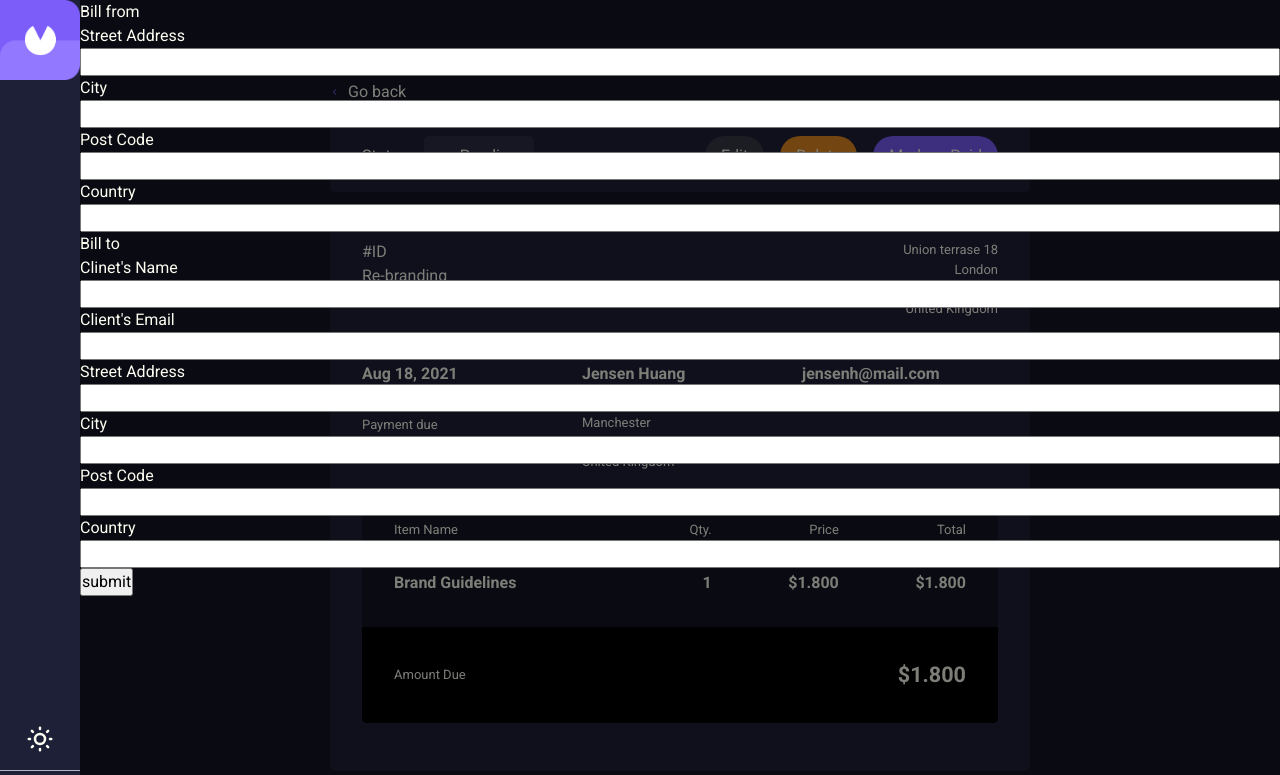
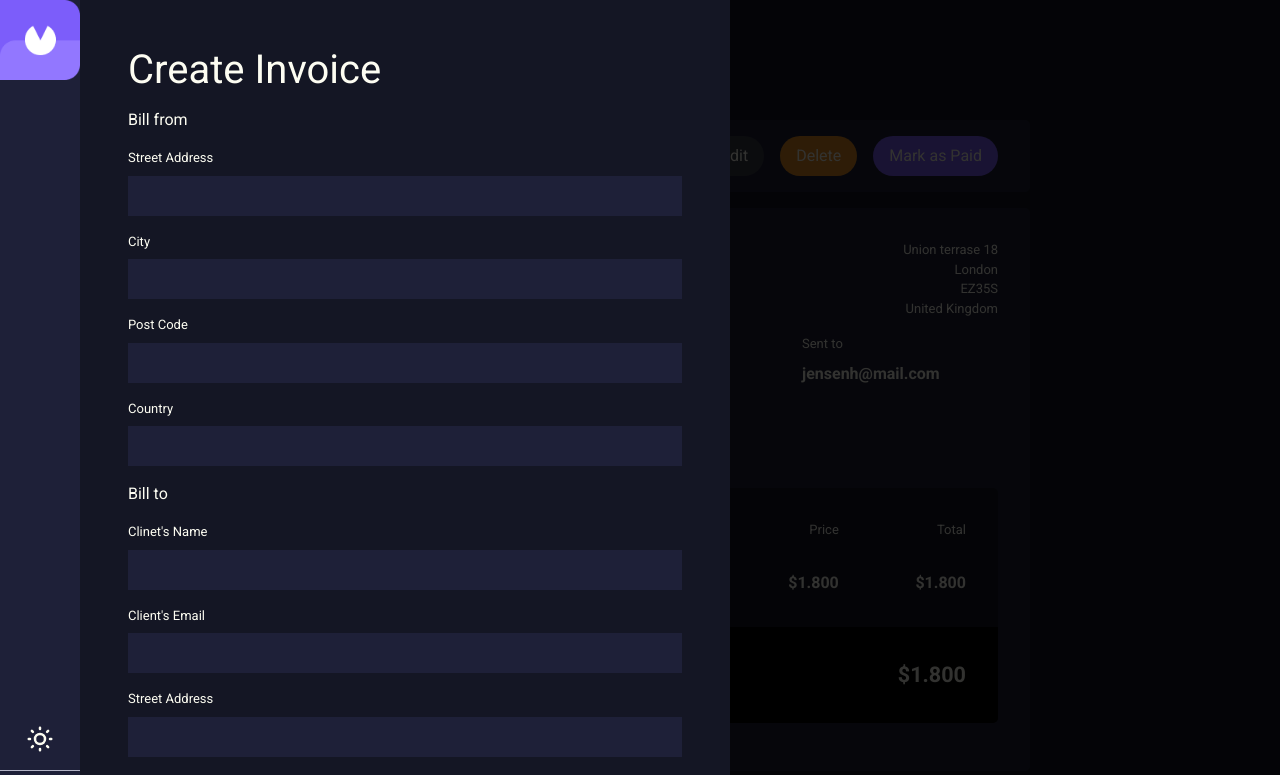
Before and after one commit to nivanovic7/invoices-app, a React (Vite) app: page /details in a window 1280 px wide. Shown: the top 775 px of the page. Built offline with nearby package versions, Linux system fonts and the light colour scheme; a web font is replaced by a local one.

Commit message:
Added some styling to form

```diff
--- a/src/components/BillingForm.jsx
+++ b/src/components/BillingForm.jsx
@@ -10,6 +10,7 @@ import { DatePicker } from "formik-mui-x-date-pickers";
 import { TextField, styled } from "@mui/material";
 
 import dayjs from "dayjs";
+import Heading from "./Heading";
 
 const CustomTextField = styled(TextField)(({ theme }) => ({
   backgroundColor: "lightblue", // Customize your background color here
@@ -25,7 +26,8 @@ function BillingForm() {
         initialValues={{ date: null }}
         onSubmit={(values) => console.log(values.date)}
       >
-        <Form>
+        <Form className={styles.form}>
+          <Heading text="Create Invoice" />
           <h3>Bill from</h3>
           <TextInput label="Street Address" name="street" type="text" />
           <TextInput label="City" name="city" type="text" />
--- a/src/components/BillingForm.module.css
+++ b/src/components/BillingForm.module.css
@@ -1,8 +1,11 @@
 .form {
-  display: flex;
-  align-items: center;
+  width: 90%;
+  max-width: 650px;
+
+  background-color: var(--clr-primary);
+  padding: 3rem;
 }
 
-.form input {
-  background-color: aliceblue;
+.form > *:not(:last-child) {
+  margin-bottom: 1rem;
 }
--- a/src/components/Modal.module.css
+++ b/src/components/Modal.module.css
@@ -4,5 +4,8 @@
   left: 0;
   right: 0;
   bottom: 0;
-  background: rgba(0, 0, 0, 0.5);
+  background: rgba(0, 0, 0, 0.8);
 }
+
+.content {
+}
--- a/src/components/TextInput.jsx
+++ b/src/components/TextInput.jsx
@@ -4,8 +4,10 @@ import { useField } from "formik";
 const TextInput = ({ label, ...props }) => {
   const [field, meta] = useField(props);
   return (
-    <div className={styles.input}>
-      <label htmlFor={props.id || props.name}>{label}</label>
+    <div className={styles.inputWrap}>
+      <label className="fs-small-text" htmlFor={props.id || props.name}>
+        {label}
+      </label>
       <input {...field} {...props} />
       {meta.touched && meta.error ? (
         <div className={styles.error}>{meta.error}</div>
--- a/src/components/TextInput.module.css
+++ b/src/components/TextInput.module.css
@@ -1,4 +1,11 @@
-.input {
+.inputWrap {
   display: flex;
   flex-direction: column;
+  gap: 0.5rem;
 }
+
+.inputWrap input {
+  background-color: var(--clr-secondary);
+  padding: 0.5rem;
+  border: 0;
+}
```
